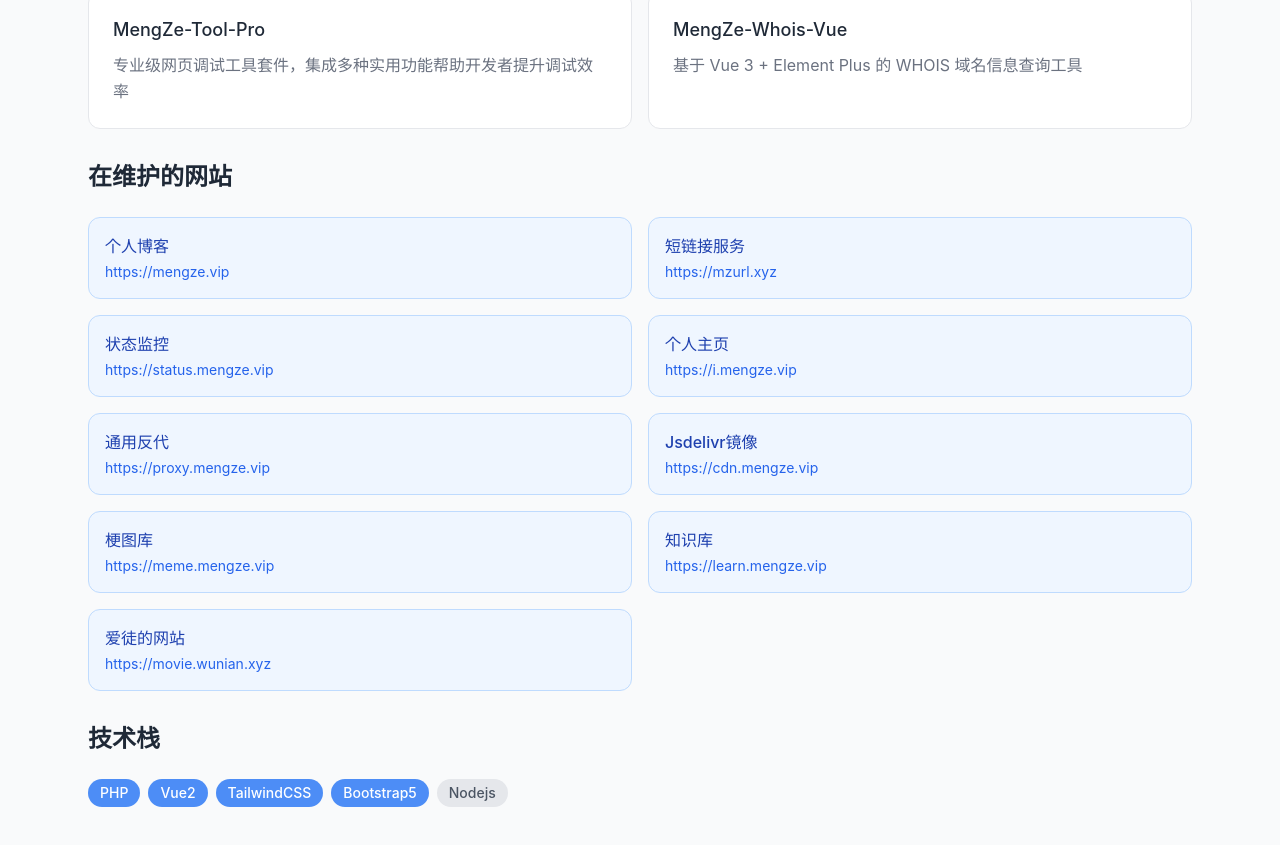
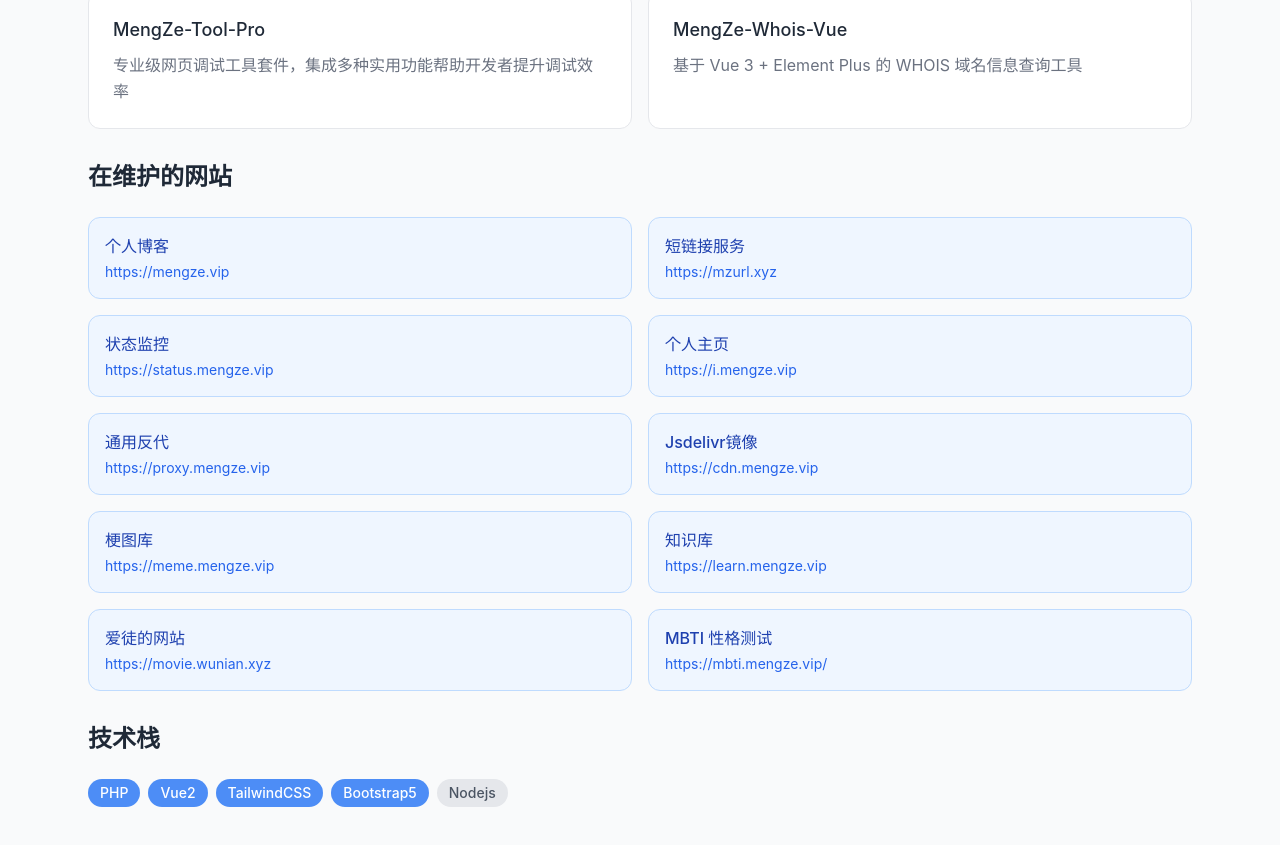
Before and after one commit to JanePHPDev/ZeMeng-Home-Pages, a Vue app: page / in a window 1280 px wide. Shown: the part 1021-1866 px from the top of the page. Built offline with nearby package versions, Linux system fonts and the light colour scheme.

Commit message:
更新 App.vue

```diff
--- a/src/App.vue
+++ b/src/App.vue
@@ -278,6 +278,10 @@
         {
           name: '爱徒的网站',
           url: 'https://movie.wunian.xyz'
+        },
+        {
+          name: 'MBTI 性格测试',
+          url: 'https://mbti.mengze.vip/'
         }
       ])
 
```
